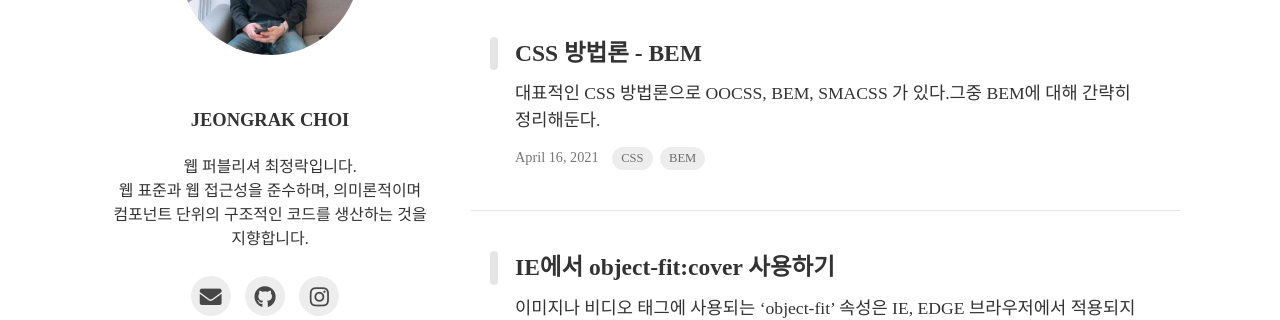
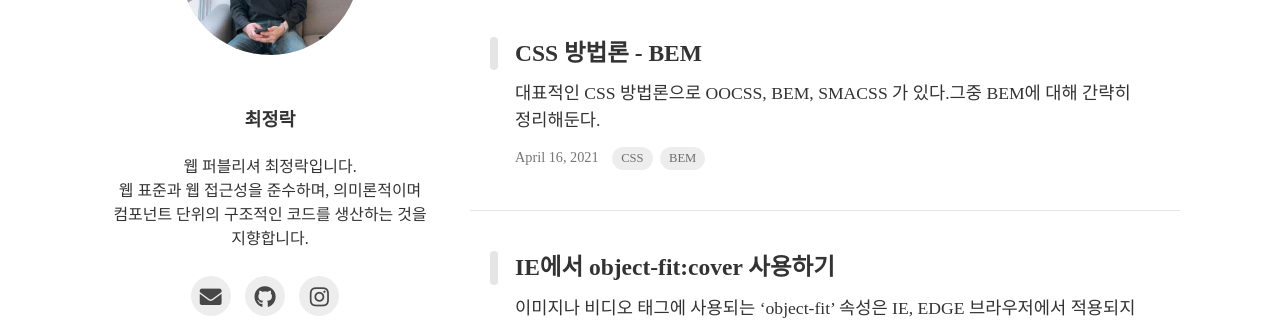
Before and after one commit to JeongrakChoi/JeongrakChoi.github.io, a Jekyll site: the page built from index.html, in a window 1280 px wide and 900 px high. Shown: the part 185-505 px from the top of the window. Built offline with Jekyll 4.4.1, drawn with Linux system fonts in a browser that asks for light colours; nearby versions of some CDN libraries; some web fonts are replaced; the list of posts is cut into pages by our own code.

Commit message:
Update _config.yml

```diff
--- a/_config.yml
+++ b/_config.yml
@@ -10,7 +10,7 @@ theme_settings :
   # Profile Settings
   profile :
     image : assets/img/profile.jpg
-    username : Jeongrak Choi
+    username : 최정락
     description : 웹 퍼블리셔 최정락입니다.<br>웹 표준과 웹 접근성을 준수하며, 의미론적이며 컴포넌트 단위의 구조적인 코드를 생산하는 것을 지향합니다.
     experience :
       - start : 2013-12
```
